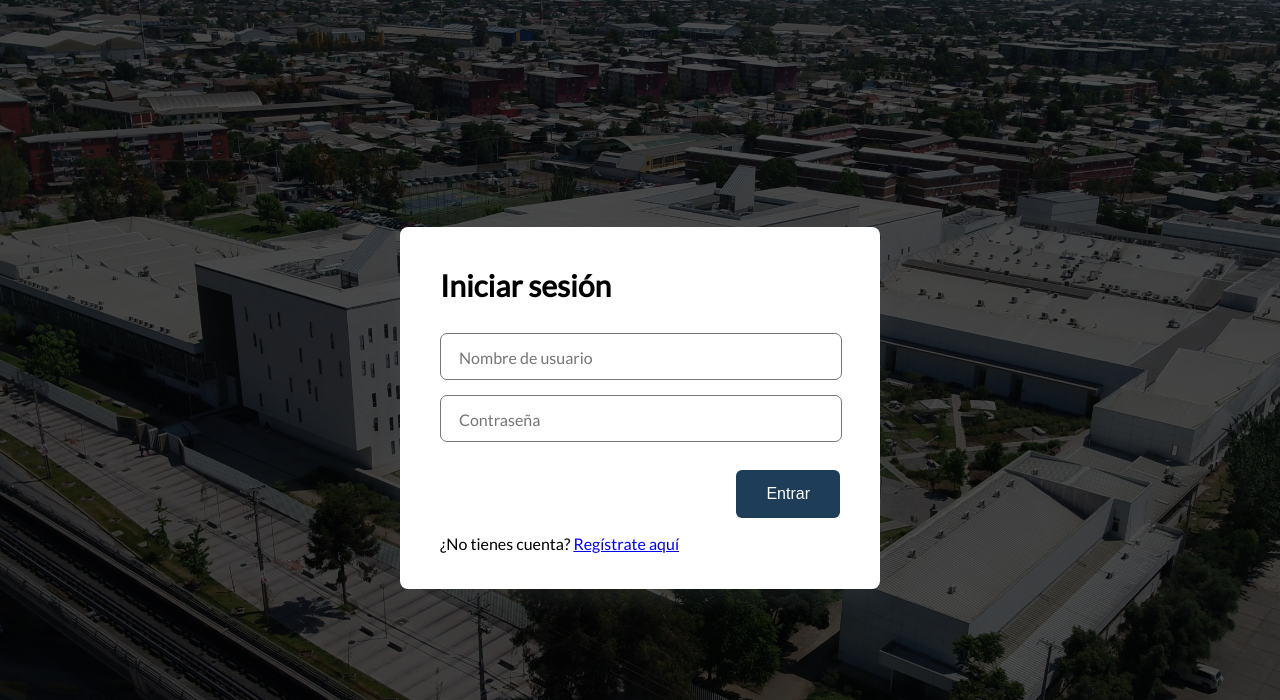
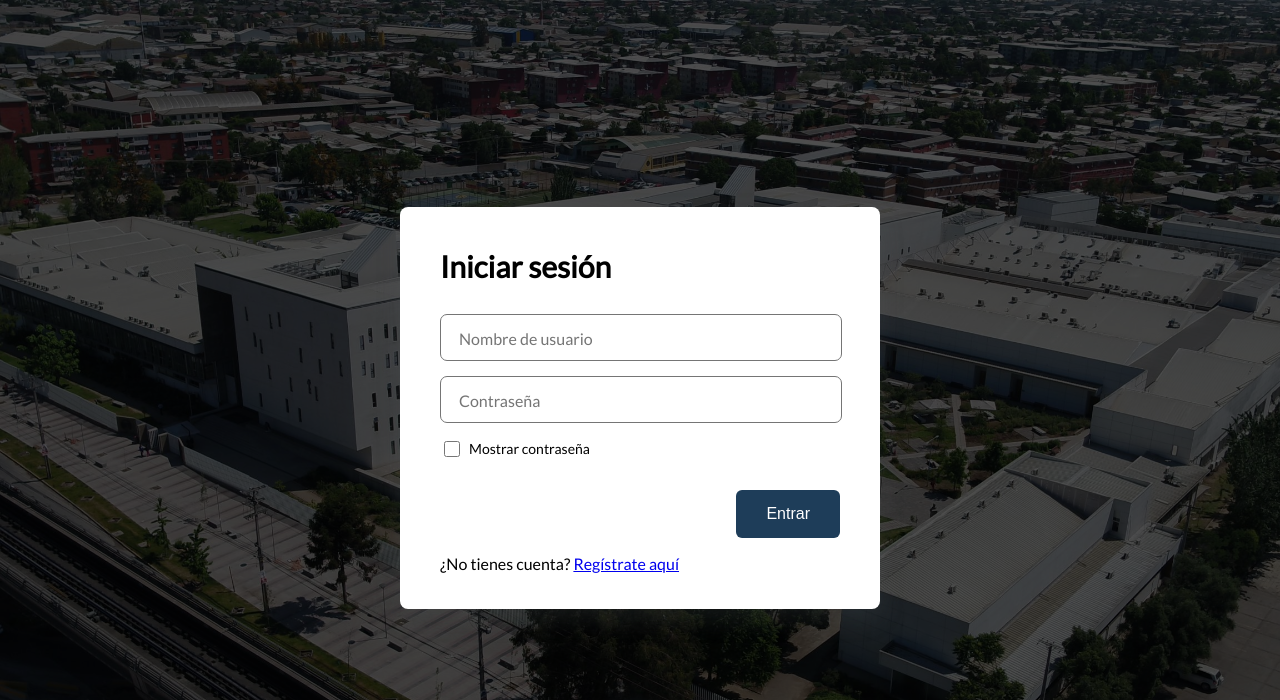
Before and after one commit to MiguelPrimera/proyecto-grupo-10, a Django app: page /login/ in a window 1280 px wide. Shown: the top 700 px of the page. Run offline with Django 5.2, Linux system fonts and the light colour scheme.

Commit message:
Añadir boton de registrarse en mapas (cuando no hay sesión iniciada) y añadir botón para mostrar contraseña en login

```diff
--- a/mysite/myapp/templates/myapp/login.html
+++ b/mysite/myapp/templates/myapp/login.html
@@ -170,10 +170,21 @@
                 <input type="text" name="username" class="input" placeholder="" required>
                 <label for="" class="label">Nombre de usuario</label>
             </div>
+
             <div class="contenedor">
-                <input type="password" name="password" class="input" placeholder="" required>
+
+                <input type="password" id="password" name="password" class="input" placeholder="" required>
                 <label for="" class="label">Contraseña</label>
+
             </div>
+
+            <div style="margin-top: 10px; margin-bottom: 15px; display: flex; align-items: center; gap: 6px;">
+
+                <input type="checkbox" id="verPass" style="width: 16px; height: 16px;">
+                <label for="verPass" style="font-size: 14px; cursor: pointer;">Mostrar contraseña</label>
+
+            </div>
+
             <input type="submit" class="boton" value="Entrar">
             <p>¿No tienes cuenta? <a href="{% url 'register' %}">Regístrate aquí</a></p>
         </form>
@@ -187,6 +198,12 @@
         setTimeout(() => msg.remove(), 500);
         });
     }, 5000);
+
+    document.getElementById("verPass").addEventListener("change", function () {
+        const pass = document.getElementById("password");
+        pass.type = this.checked ? "text" : "password";
+    });
+
     </script>
 </body>
 </html>
--- a/mysite/myapp/templates/myapp/mapa_piso_1.html
+++ b/mysite/myapp/templates/myapp/mapa_piso_1.html
@@ -153,6 +153,7 @@
       <li><a href="{% url 'logout' %}">Cerrar sesión</a></li>
       {% else %}
       <li><a href="{% url 'login' %}">Iniciar sesión</a></li>
+      <li><a href="{% url 'register' %}">Registrarse</a></li>
       {% endif %}
       <li>Ver otros mapas:</li>
       <li><a href="{% url 'mapa_piso_2' %}">Piso 2</a></li>
--- a/mysite/myapp/templates/myapp/mapa_piso_2.html
+++ b/mysite/myapp/templates/myapp/mapa_piso_2.html
@@ -154,6 +154,7 @@
       <li><a href="{% url 'logout' %}">Cerrar sesión</a></li>
       {% else %}
       <li><a href="{% url 'login' %}">Iniciar sesión</a></li>
+      <li><a href="{% url 'register' %}">Registrarse</a></li>
       {% endif %}
       <li>Ver otros mapas:</li>
       <li><a href="{% url 'mapa_piso_1' %}">Piso 1</a></li>
--- a/mysite/myapp/templates/myapp/mapa_piso_3.html
+++ b/mysite/myapp/templates/myapp/mapa_piso_3.html
@@ -154,6 +154,7 @@
       <li><a href="{% url 'logout' %}">Cerrar sesión</a></li>
       {% else %}
       <li><a href="{% url 'login' %}">Iniciar sesión</a></li>
+      <li><a href="{% url 'register' %}">Registrarse</a></li>
       {% endif %}
       <li>Ver otros mapas:</li>
       <li><a href="{% url 'mapa_piso_1' %}">Piso 1</a></li>
--- a/mysite/myapp/templates/myapp/mapa_piso_4.html
+++ b/mysite/myapp/templates/myapp/mapa_piso_4.html
@@ -153,6 +153,7 @@
       <li><a href="{% url 'logout' %}">Cerrar sesión</a></li>
       {% else %}
       <li><a href="{% url 'login' %}">Iniciar sesión</a></li>
+      <li><a href="{% url 'register' %}">Registrarse</a></li>
       {% endif %}
       <li>Ver otros mapas:</li>
       <li><a href="{% url 'mapa_piso_1' %}">Piso 1</a></li>
--- a/mysite/myapp/templates/myapp/register.html
+++ b/mysite/myapp/templates/myapp/register.html
@@ -123,8 +123,6 @@
         font-weight: 600;
         }
 
-
-
         #message-container {
             position: fixed;
             top: 20px;
@@ -201,6 +199,8 @@
         setTimeout(() => msg.remove(), 500);
         });
     }, 5000);
+
+
     </script>
 
 </body>
```
Also changed, not shown: mysite/db.sqlite3.
